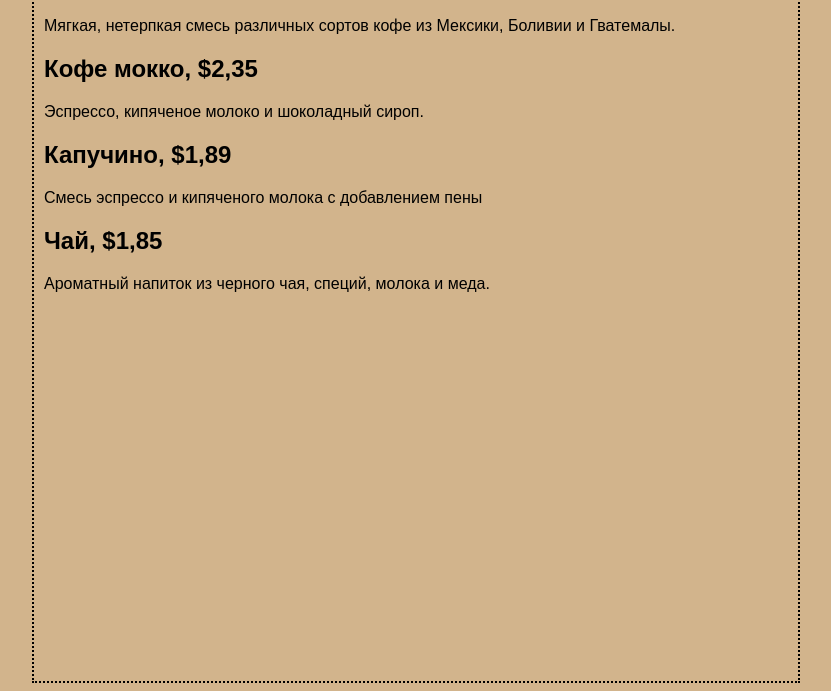
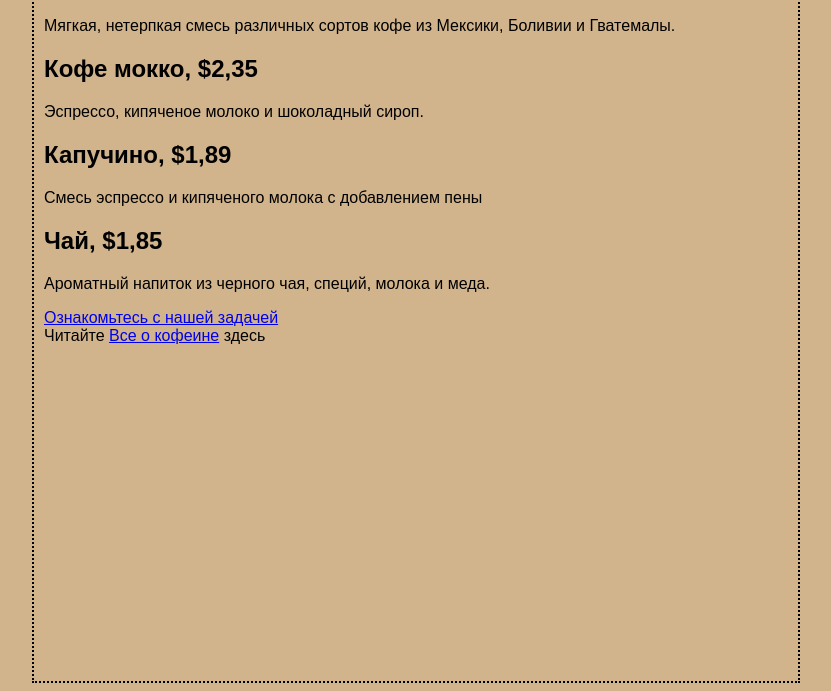
Before and after one commit to ElenaDolgova/Head_First_HTML_CSS, a plain HTML site: page 2_Chapter/index.html in a window 1280 px wide. Shown: the part 109-800 px from the top of the page, without its empty margins (224-1055 px from the left). Drawn offline with Linux system fonts and the light colour scheme.

Commit message:
Starbuzz

```diff
--- a/2_Chapter/index.html
+++ b/2_Chapter/index.html
@@ -28,9 +28,14 @@
     <p>
         Смесь эспрессо и кипяченого молока с добавлением пены
     </p>
-    <h2>Чай, $1,85</h2>
+    <h2 id="Tea">Чай, $1,85</h2>
     <p>
         Ароматный напиток из черного чая, специй, молока и меда.
+    </p>
+    <p>
+        <a href="mission.html">Ознакомьтесь с нашей задачей</a>
+        <br> Читайте
+        <a target="_blank" href="http://wickedlysmart.com/buzz#Coffee" title="Все самое интересное о кофеине!">Все о кофеине</a> здесь
     </p>
 </body>
 
```
